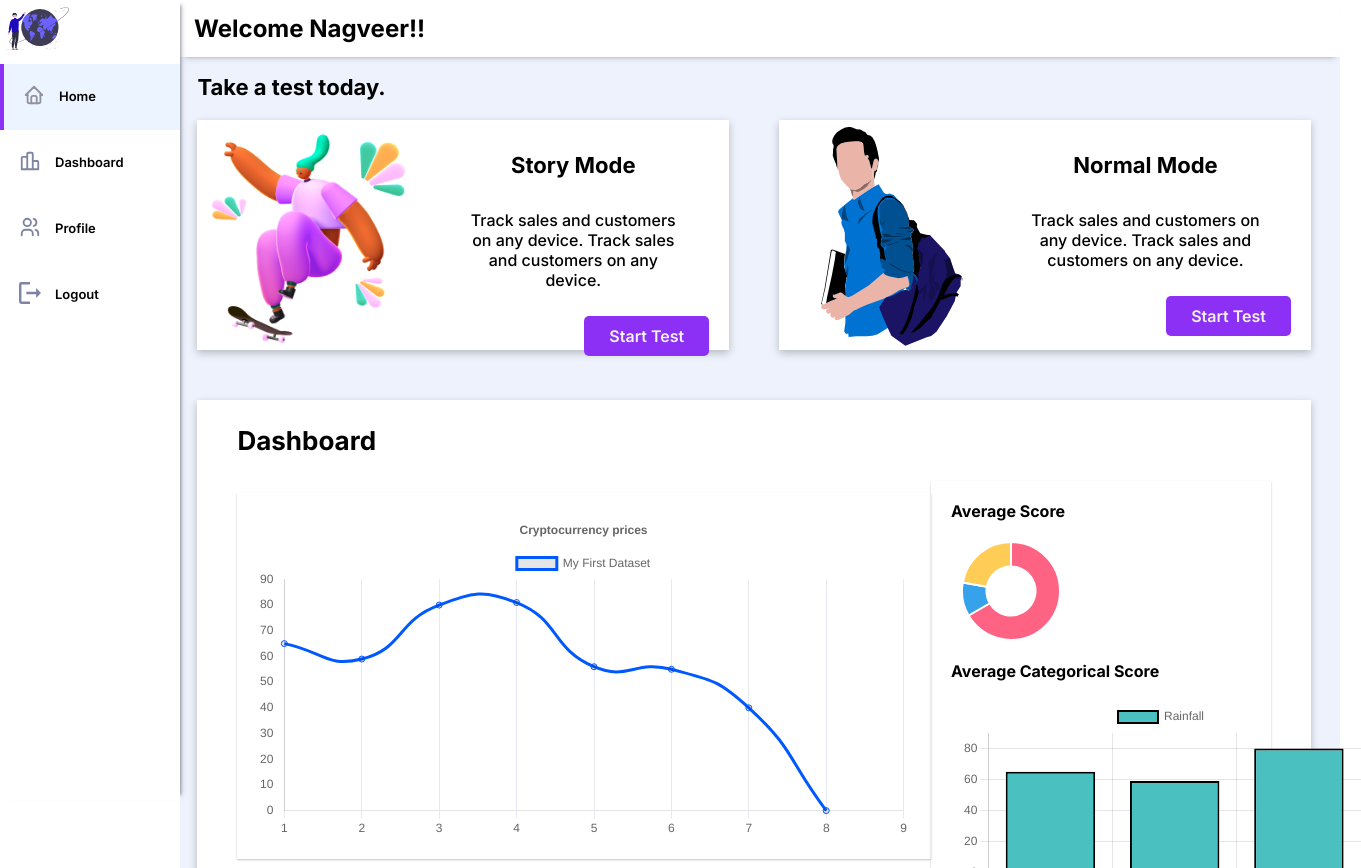
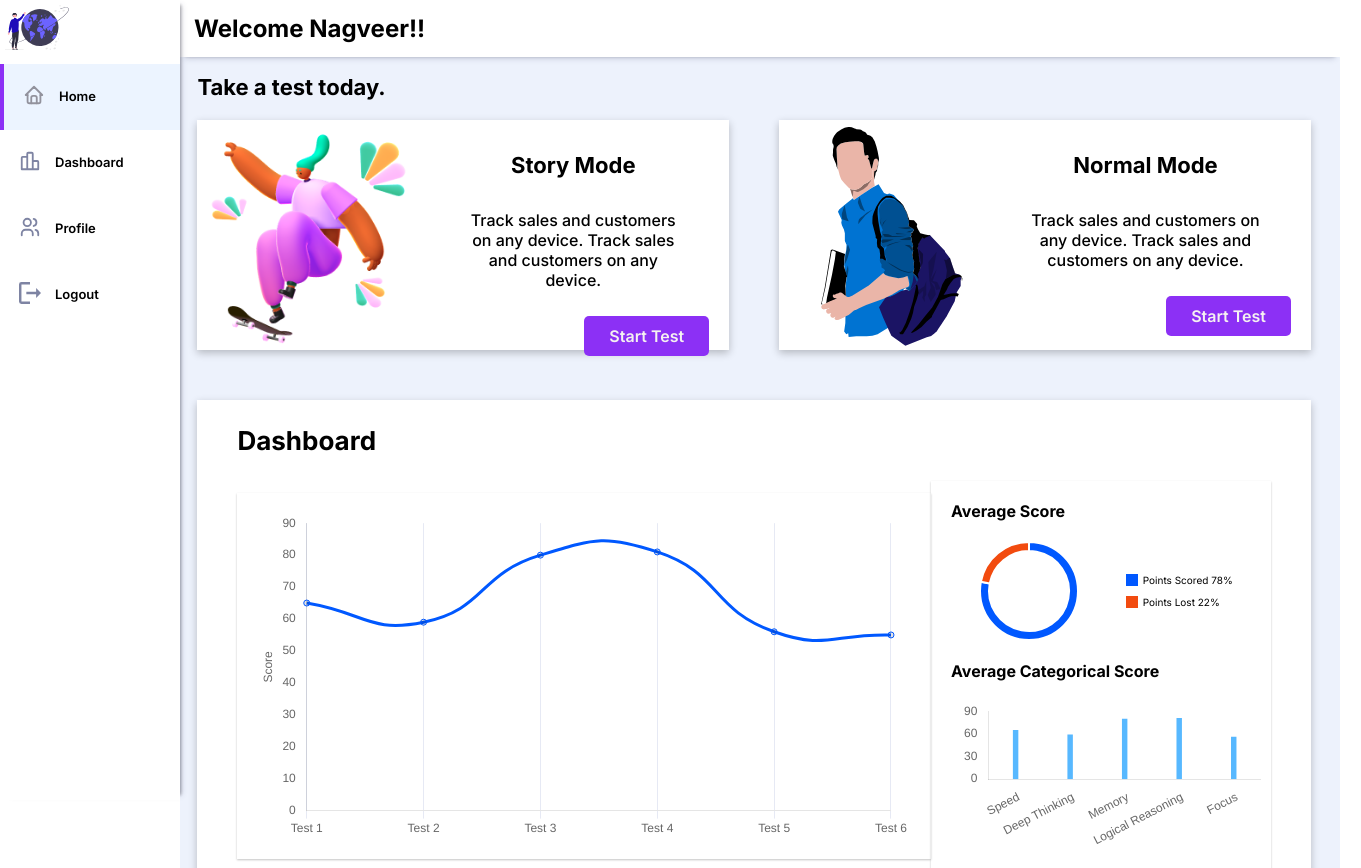
Before and after one commit to NKPranesh/Codathon_WisePlay_WebApp, a React (Create React App) app in the folder FrontEnd/: page /dashboard in a window 1280 px wide. Shown: the top 868 px of the page, 1361 px wide, since content can reach past the window. Built offline with nearby package versions, Linux system fonts and the light colour scheme.

Commit message:
dashboard fixed

```diff
--- a/FrontEnd/src/components/dashboard.js
+++ b/FrontEnd/src/components/dashboard.js
@@ -35,11 +35,11 @@ const Dashboard = () => {
     },
   ];
   const data = {
-    labels: [1, 2, 3, 4, 5, 6, 7, 8, 9],
+    labels: ["Test 1", "Test 2", "Test 3", "Test 4", "Test 5", "Test 6"],
     datasets: [
       {
         label: "My First Dataset",
-        data: [65, 59, 80, 81, 56, 55, 40, 0],
+        data: [65, 59, 80, 81, 56, 55, 0],
         fill: false,
         borderColor: "#0058FF",
         tension: 0.5,
@@ -48,29 +48,26 @@ const Dashboard = () => {
   };
 
   const doughnutData = {
-    labels: ["Red", "Blue", "Yellow"],
+    labels: ["Correct", "Wrong"],
     datasets: [
       {
-        label: "My First Dataset",
-        data: [300, 50, 100],
-        backgroundColor: [
-          "rgb(255, 99, 132)",
-          "rgb(54, 162, 235)",
-          "rgb(255, 205, 86)",
-        ],
+        data: [78, 22],
+        backgroundColor: ["#0058FF", "#F24B0F"],
         hoverOffset: 4,
       },
     ],
   };
 
   const barData = {
-    labels: ["January", "February", "March"],
+    labels: ["Speed", "Deep Thinking", "Memory","Logical Reasoning","Focus",],
     datasets: [
       {
-        label: "Rainfall",
-        backgroundColor: "rgba(75,192,192,1)",
+        barPercentage:0.1,
+        categoryPercentage: 1,
+        label: "score",
+        backgroundColor: "#57B8FF",
         borderColor: "rgba(0,0,0,1)",
-        borderWidth: 2,
+        borderWidth: 0,
         data: [65, 59, 80, 81, 56],
       },
     ],
@@ -99,16 +96,15 @@ const Dashboard = () => {
                   grid: {
                     display: false,
                   },
+                  title: {
+                    display: true,
+                    text: "Score",
+                  },
                 },
               },
               plugins: {
-                title: {
-                  display: true,
-                  text: "Cryptocurrency prices",
-                },
                 legend: {
-                  display: true,
-                  position: "top",
+                  display: false,
                 },
               },
             }}
@@ -125,14 +121,28 @@ const Dashboard = () => {
                   className="DBDoughnut"
                   data={doughnutData}
                   options={{
+                    cutout: 40,
                     plugins: {
                       legend: {
+                        labels: {
+                          boxWidth: 10,
+                        },
                         display: false,
                         position: "right",
                       },
                     },
                   }}
                 />
+              </div>
+              <div className="DBDoughnutcolorMainDiv">
+                <div className="DbDoughnutcolordiv">
+                  <div className="DbDoughnutcolorboxcorrect"></div>
+                  <span>Points Scored 78%</span>
+                </div>
+                <div className="DbDoughnutcolordiv">
+                  <div className="DbDoughnutcolorboxwrong"></div>
+                  <span>Points Lost 22%</span>
+                </div>
               </div>
             </div>
           </div>
@@ -145,14 +155,26 @@ const Dashboard = () => {
                 <Bar
                   data={barData}
                   options={{
-                    title: {
-                      display: true,
-                      text: "Average Rainfall per month",
-                      fontSize: 20,
+                    scales: {
+                      x: {
+                        grid: {
+                          display: false,
+                          color: "#E6E9F4",
+                        },
+                      },
+                      y: {
+                        ticks:{
+                          stepSize:10
+                        },
+                        grid: {
+                          display: false,
+                        },
                     },
-                    legend: {
-                      display: true,
-                      position: "right",
+                  },
+                    plugins: {
+                      legend: {
+                        display: false,
+                      },
                     },
                   }}
                 />
@@ -178,6 +200,7 @@ const Dashboard = () => {
                     className="DBDoughnutHistory"
                     data={doughnutData}
                     options={{
+                      cutout: 25,
                       plugins: {
                         legend: {
                           display: false,
--- a/FrontEnd/src/stylesheets/dashboard.css
+++ b/FrontEnd/src/stylesheets/dashboard.css
@@ -35,12 +35,46 @@
   width: 300px;
   height: 350px;
 }
-
+.DBAverageTopChart{
+  display: flex;
+  flex-direction: row;
+  align-items: center;
+  justify-content: space-around;
+}
 .DBDoughnutDiv {
   width: 100px;
   margin: 20px 10px;
 }
-
+.DBDoughnutcolorMainDiv{
+  display: flex;
+  flex-direction: column;
+  align-items: flex-start;
+  justify-content: center;
+  height: inherit;
+}
+.DbDoughnutcolordiv{
+  display: flex;
+  flex-direction: row;
+  align-items: center;
+  justify-content: center;
+  margin-top: 5px;
+  margin-bottom: 5px;
+}
+.DbDoughnutcolordiv span{
+  font-size: 10px;
+}
+.DbDoughnutcolorboxcorrect{
+  width: 12px;
+  height: 12px;
+  margin-right: 5px;
+  background-color: #0058FF;
+}
+.DbDoughnutcolorboxwrong{
+  width: 12px;
+  height: 12px;
+  margin-right: 5px;
+  background-color: #F24B0F;
+}
 .DBAverageTopHead span,
 .DBAverageBottomHead span {
   font-size: 16px;
@@ -48,7 +82,7 @@
 }
 
 .DBBarDiv {
-  width: 400px;
+  width: 300px;
   margin: 20px 10px;
 }
 
```
Also changed, not shown: 1 other file (tests, documents, lock files or other folders).
